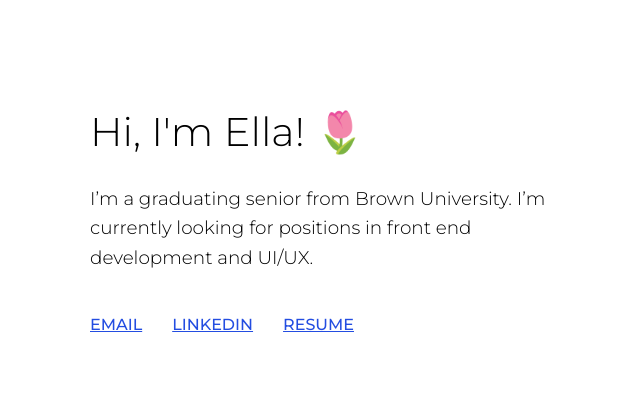
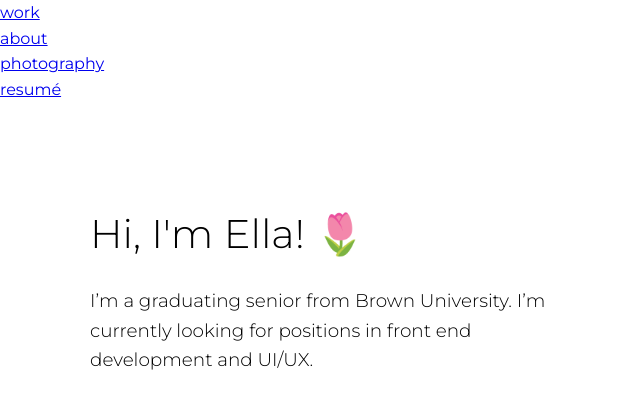
Before and after one commit to ellafeldmann/personal-portfolio, a PHP site: page /index.html in a window 1280 px wide. Shown: the part 80-499 px from the top of the page, without its empty margins (0-640 px from the left). Run offline with PHP 8.4, Linux system fonts and the light colour scheme.

Commit message:
another attempt to make menu show up

```diff
--- a/index.html
+++ b/index.html
@@ -27,8 +27,17 @@
           </ul>
           </nav>
 
-        <div class="toggle"></div>
-        <div class="overlay"></div>
+        <div class="menu">
+          <div class="toggle"></div>
+          <div class="overlay"></div>
+          <ul>
+            <li><a href="#work">work</a></li>
+            <li><a href="about.html">about</a></li>
+            <li><a href="photography.html">photography</a></li>
+            <li><a class="resume" href="img/ella-resume.pdf">resumé</a></li>
+          </ul>
+        </div>
+
 
         <div id="home">
           <div class="my-intro">
--- a/style.css
+++ b/style.css
@@ -43,7 +43,6 @@
 
 .nav-bar ul.active {
   visibility: visible;
-  z-index: 1;
 }
 
 .nav-bar ul li {
@@ -111,7 +110,7 @@
   width: 40px;
   height: 40px;
   border-radius: 50%;
-  background: purple;
+  background: black;
   transition: transform 0.5s;
 }
 
```
